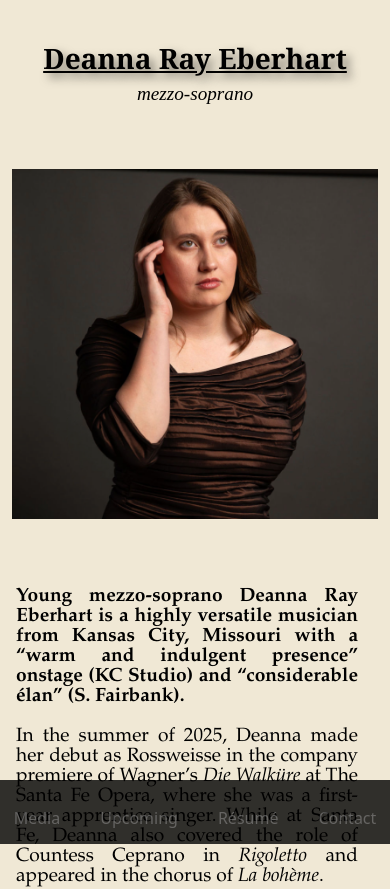
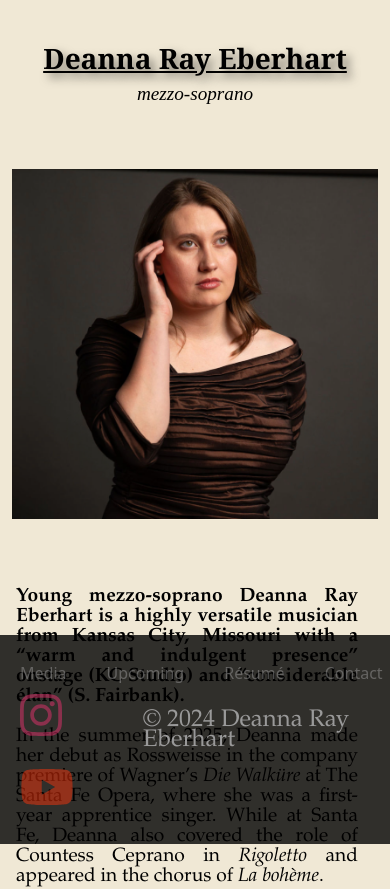
Before and after one commit to eliaswolfgang/deannarayeberhart, a React (Vite) app: page / in a window 390 px wide. Shown: the top 889 px of the page. Built offline with nearby package versions, Linux system fonts and the light colour scheme.

Commit message:
footer fix

```diff
--- a/src/index.css
+++ b/src/index.css
@@ -225,7 +225,7 @@ h3 .navActive {
   transition: opacity 0.5s ease, visibility 0.5s ease;
 }
 
-@media screen and (max-width: 450px) {
+@media screen and (max-width: 900px) {
   .navbar-collapse {
     z-index: 100;
     background-color: #fafafa;
@@ -256,4 +256,17 @@ h3 .navActive {
   object {
     object-fit: contain;
   }
+  footer {
+    flex-direction: column;
+    align-items: space-between;
+  }
+
+  .links-and-copyright {
+    display: flex;
+    justify-content: center;
+  }
+
+  .links-and-copyright p {
+    font-size: 0.5rem;
+  }
 }
```
